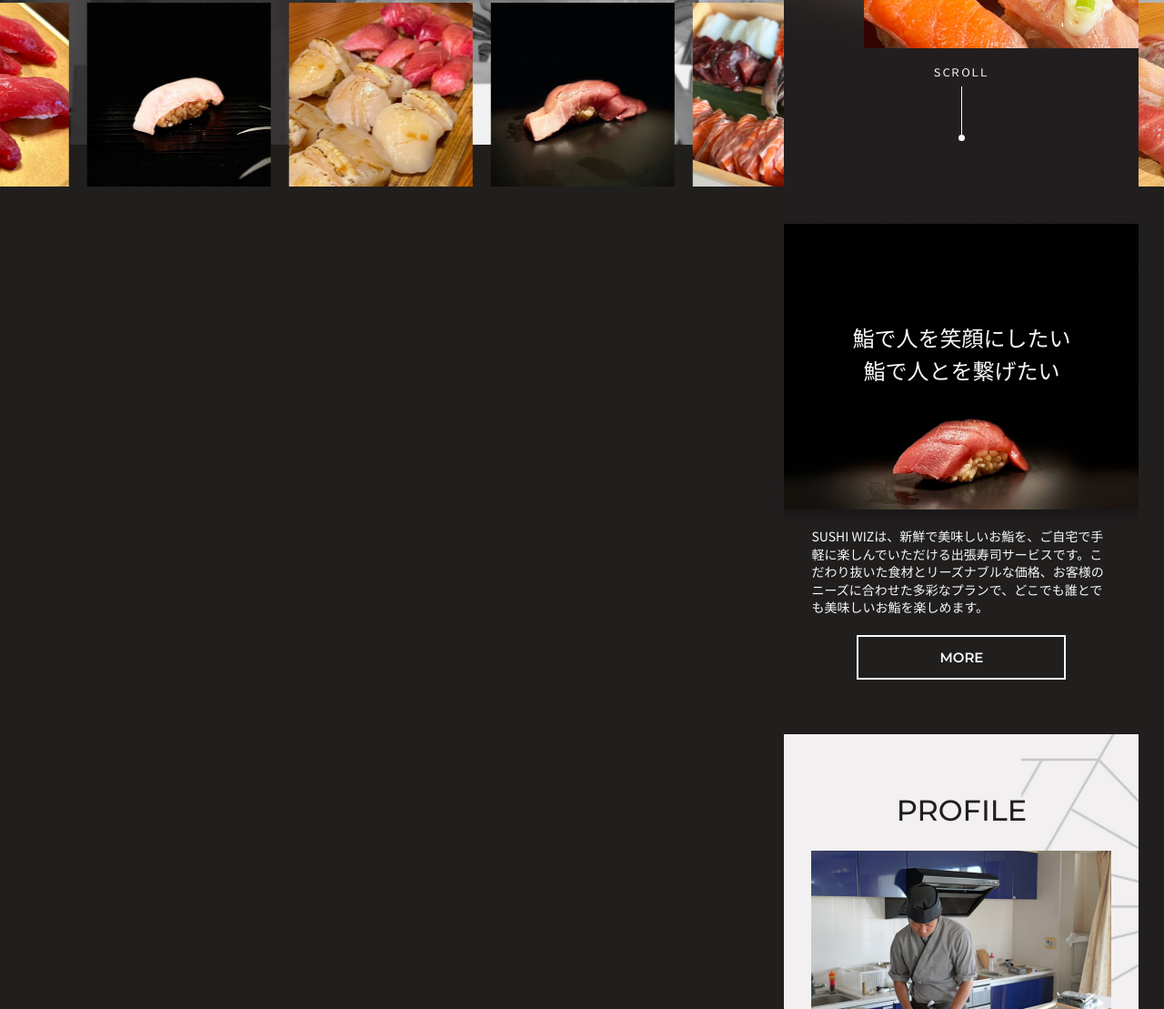
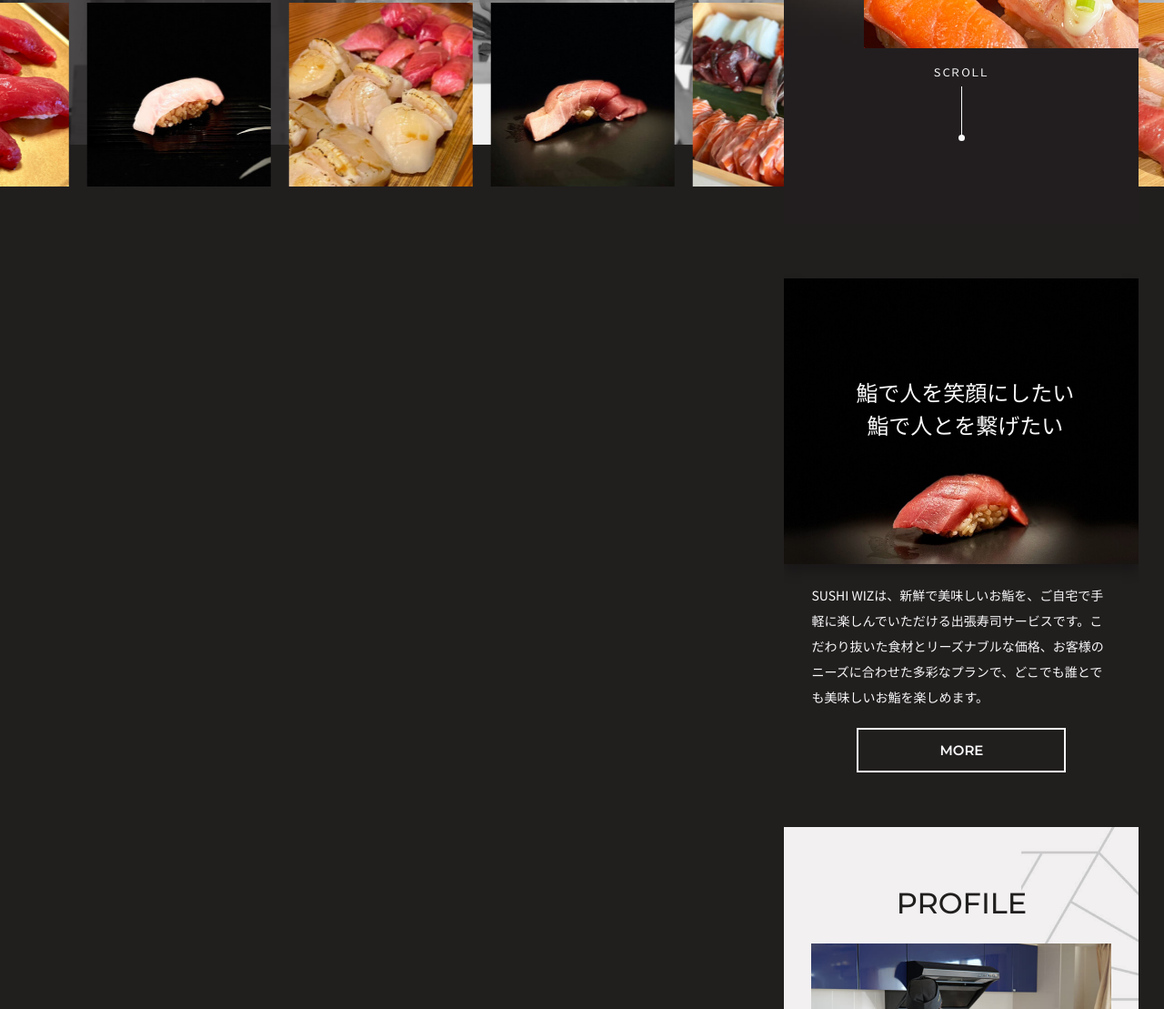
Before and after one commit to Atsusan/SUSHI_WIZ_Project, a plain HTML site: page index.html in a window 1280 px wide. Shown: the part 641-1750 px from the top of the page at 91% size. Drawn offline with nearby package versions, Linux system fonts and the light colour scheme.

Commit message:
[fix] p-topConceptセクション ピクセルパーフェクトSP

```diff
--- a/assets/sass/object/project/_topConcept.scss
+++ b/assets/sass/object/project/_topConcept.scss
@@ -3,6 +3,7 @@
 @use "../../global" as g;
 
 .p-topConcept {
+    padding-top: 6rem;
     padding-bottom: 6rem;
 
     &__inner {
@@ -17,7 +18,7 @@
         position: absolute;
         top: 10.7rem;
         left: 50%;
-        transform: translateX(-50%);
+        transform: translateX(-49%);
         width: 100%;
         display: flex;
         justify-content: center;
@@ -44,7 +45,7 @@
         margin-top: 2rem;
         font-size: 1.4rem;
         font-weight: 400;
-        line-height: calc(28 / 20);
+        line-height: calc(28 / 14);
         color: var(--white);
     }
 
```
Also changed, not shown: assets/css/top.css.
